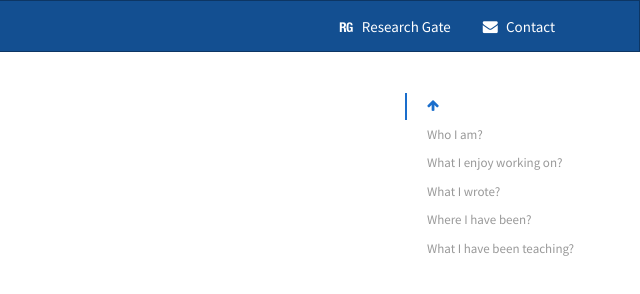
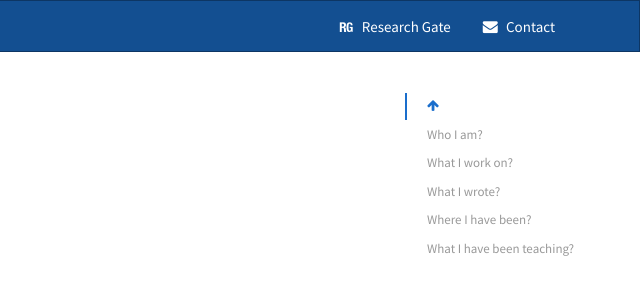
Before and after one commit to balancap/samaris, a website: page src/index.html in a window 1280 px wide. Shown: the full height of the page, 640-1280 px from the left. Drawn offline with nearby package versions, Linux system fonts and the light colour scheme; some packages are replaced by stand-ins of ours; files that its build step writes are made by us from their sources.

Commit message:
Small modificaition.

```diff
--- a/src/index.html
+++ b/src/index.html
@@ -3,7 +3,7 @@ layout: default.html
 title: Home Sweet Imaginary Home -- Paul Balança
 sideshortcuts:
   - {id: who, text: Who I am?}
-  - {id: research, text: What I enjoy working on?}
+  - {id: research, text: What I work on?}
   - {id: articles, text: What I wrote?}
   - {id: conferences, text: Where I have been?}
   - {id: teaching, text: What I have been teaching?}
```
Also changed, not shown: build/index.html.
